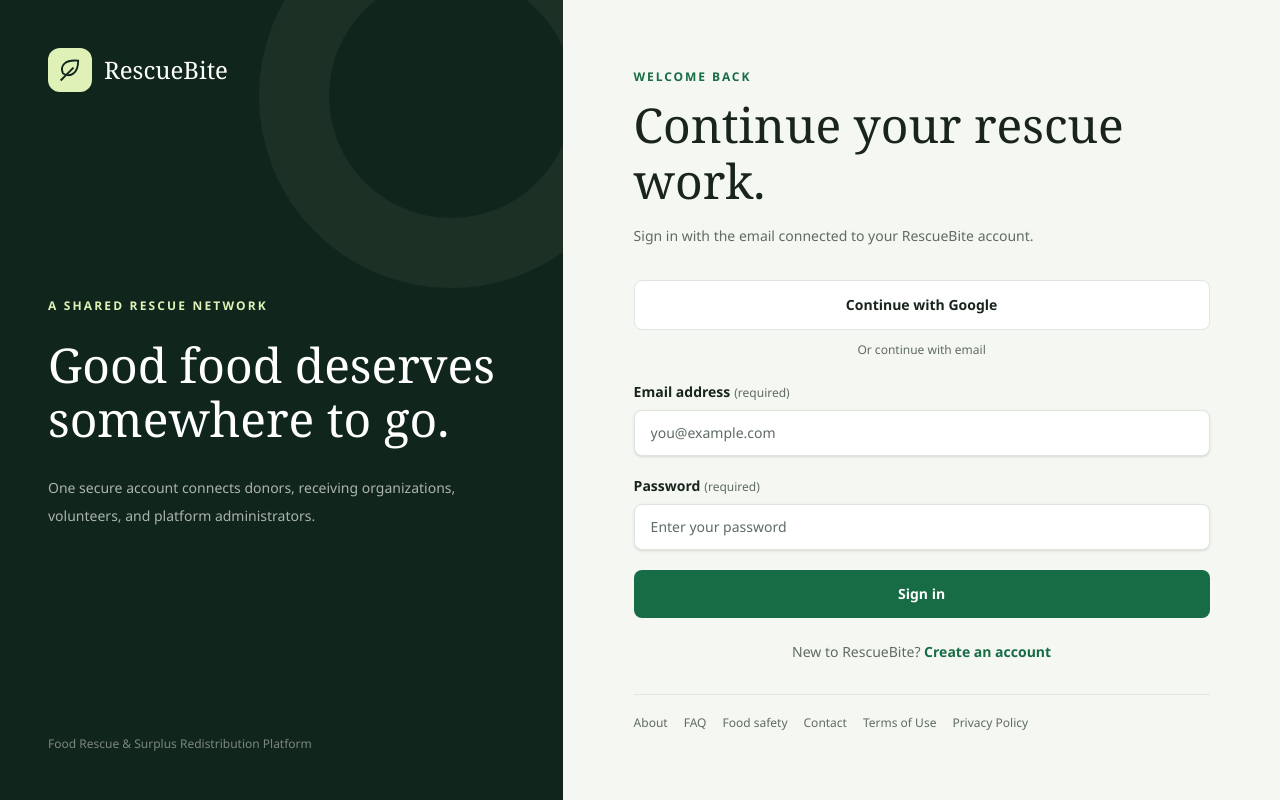
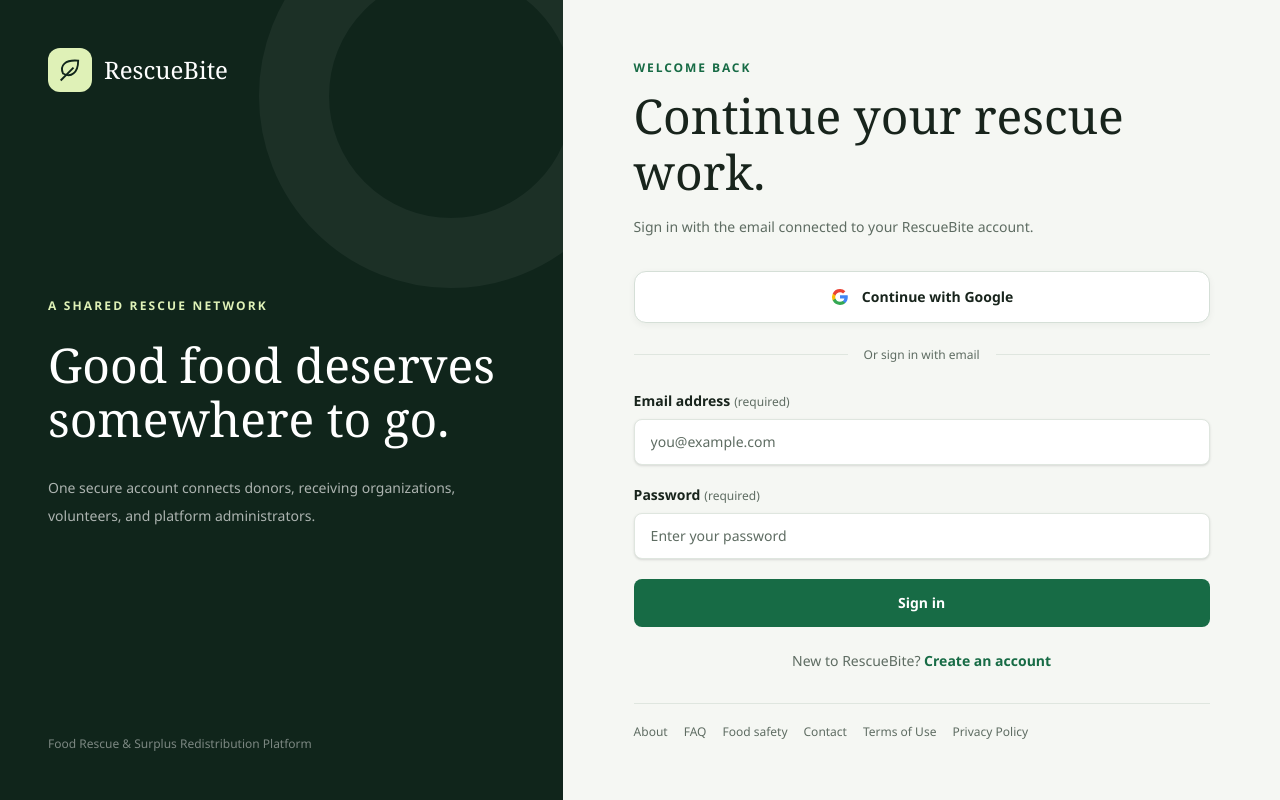
Before and after one commit to Zeeshan-py/RescueBite, a React (Vite) app: page /login in a window 1280 px wide. Built offline with nearby package versions, Linux system fonts and the light colour scheme; no server answers.

Commit message:
ui: refine Google sign-in button

```diff
--- a/src/components/auth/GoogleSignInButton.tsx
+++ b/src/components/auth/GoogleSignInButton.tsx
@@ -1,7 +1,16 @@
 import { useState } from 'react'
 import { signInWithGoogle } from '../../services/auth/auth.service'
 
-export function GoogleSignInButton() {
+function GoogleMark() {
+  return <svg viewBox="0 0 24 24" className="size-5 shrink-0" aria-hidden="true" focusable="false">
+    <path fill="#4285F4" d="M21.35 12.04c0-.7-.06-1.38-.19-2.04H12v3.86h5.23a4.47 4.47 0 0 1-1.94 2.93v2.43h3.13c1.83-1.69 2.93-4.18 2.93-7.18Z" />
+    <path fill="#34A853" d="M12 21.5c2.62 0 4.82-.87 6.42-2.28l-3.13-2.43c-.87.58-1.98.93-3.29.93-2.53 0-4.68-1.71-5.45-4.01H3.32v2.51A9.7 9.7 0 0 0 12 21.5Z" />
+    <path fill="#FBBC05" d="M6.55 13.71a5.9 5.9 0 0 1 0-3.42V7.78H3.32a9.7 9.7 0 0 0 0 8.44l3.23-2.51Z" />
+    <path fill="#EA4335" d="M12 6.28c1.42 0 2.69.49 3.69 1.46l2.76-2.76A9.22 9.22 0 0 0 12 2.5a9.7 9.7 0 0 0-8.68 5.28l3.23 2.51c.77-2.3 2.92-4.01 5.45-4.01Z" />
+  </svg>
+}
+
+export function GoogleSignInButton({ mode = 'login' }: { mode?: 'login' | 'register' }) {
   const [busy, setBusy] = useState(false)
   const [error, setError] = useState<string | null>(null)
   async function handleClick() {
@@ -12,11 +21,12 @@
       setBusy(false)
     }
   }
-  return <div className="mb-6 space-y-3">
-    <button type="button" onClick={() => void handleClick()} disabled={busy} className="w-full rounded-lg border border-line bg-white px-5 py-3.5 text-sm font-semibold text-ink hover:bg-soft disabled:opacity-65">
-      {busy ? 'Connecting to Google…' : 'Continue with Google'}
+  return <div className="mb-7">
+    <button type="button" onClick={() => void handleClick()} disabled={busy} aria-busy={busy} className="group flex min-h-13 w-full items-center justify-center gap-3 rounded-xl border border-[#d5dfd7] bg-white px-5 py-3.5 text-sm font-semibold text-ink shadow-[0_2px_7px_rgba(16,37,27,0.05)] transition-[border-color,background-color,box-shadow,transform] duration-150 hover:-translate-y-0.5 hover:border-forest/55 hover:bg-[#fcfefb] hover:shadow-[0_8px_24px_rgba(16,37,27,0.11)] active:translate-y-0 disabled:cursor-wait disabled:opacity-65 disabled:hover:translate-y-0 disabled:hover:shadow-none">
+      {busy ? <span className="size-5 shrink-0 animate-spin rounded-full border-2 border-forest/25 border-t-forest" aria-hidden="true" /> : <GoogleMark />}
+      <span>{busy ? 'Connecting to Google…' : 'Continue with Google'}</span>
     </button>
-    {error && <p role="alert" className="text-sm text-red-800">{error}</p>}
-    <p className="text-center text-xs text-muted">Or continue with email</p>
+    {error && <p role="alert" className="mt-3 text-sm text-red-800">{error}</p>}
+    <div className="mt-6 flex items-center gap-4 text-xs font-medium text-muted"><span className="h-px flex-1 bg-line" aria-hidden="true" /><span>{mode === 'register' ? 'Or create an account with email' : 'Or sign in with email'}</span><span className="h-px flex-1 bg-line" aria-hidden="true" /></div>
   </div>
 }
--- a/src/pages/auth/RegisterPage.tsx
+++ b/src/pages/auth/RegisterPage.tsx
@@ -68,7 +68,7 @@
 
   return (
     <AuthShell eyebrow="Join the network" title="Create your RescueBite account." description="Choose how you participate. Administrator accounts are provisioned separately.">
-      <GoogleSignInButton />
+      <GoogleSignInButton mode="register" />
       <form onSubmit={handleSubmit} noValidate className="space-y-6">
         {formError && <div role="alert" className="rounded-lg border border-red-200 bg-red-50 px-4 py-3 text-sm text-red-800">{formError}</div>}
         <fieldset>
```
